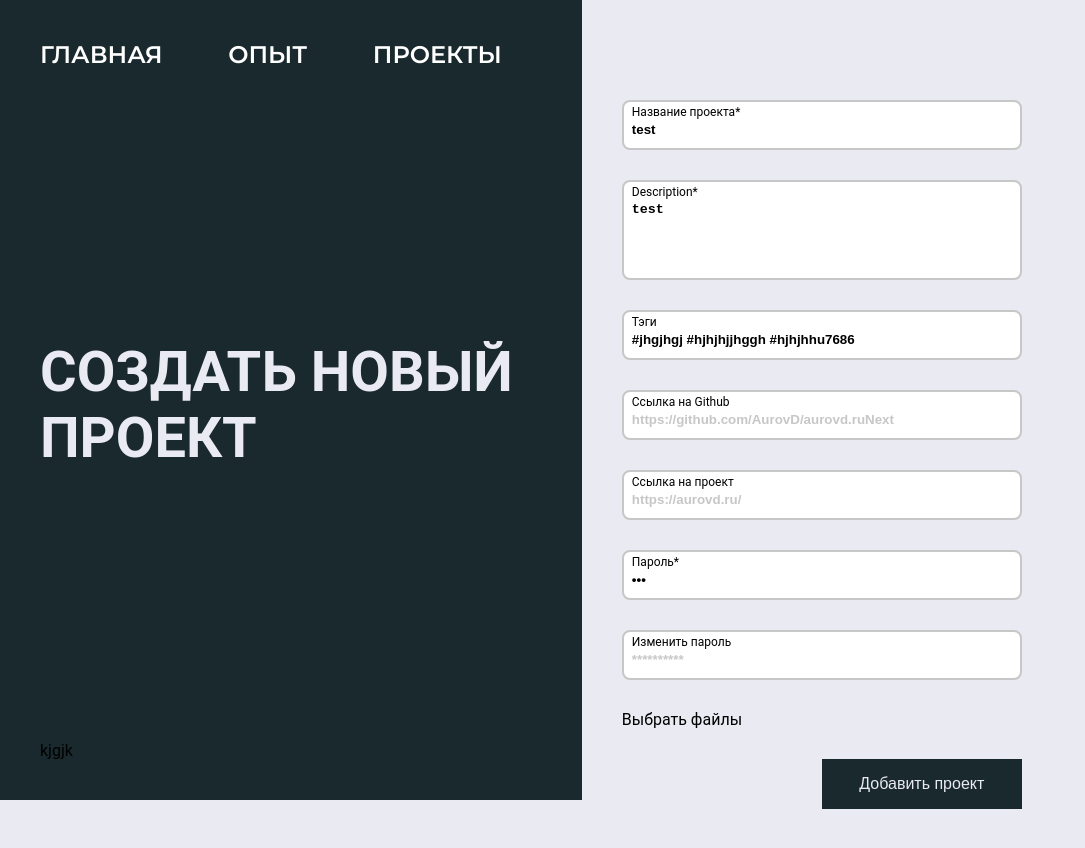
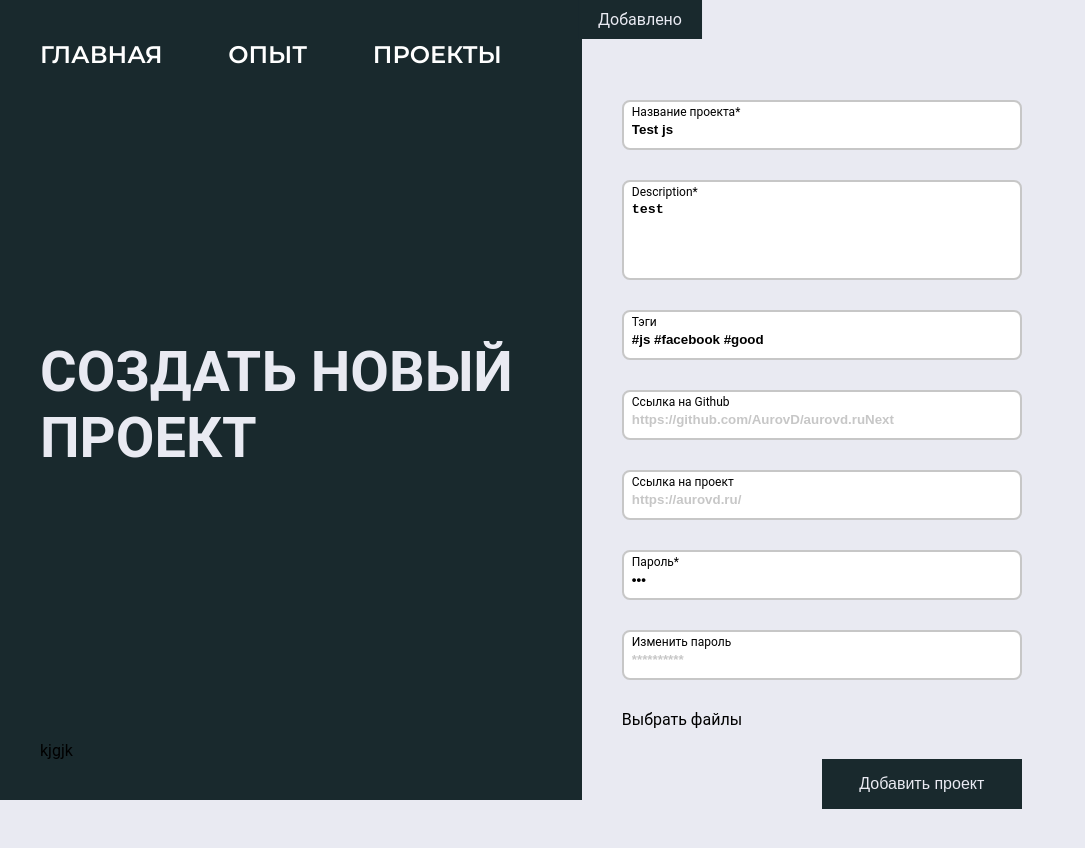
Before and after one commit to AurovD/aurovd.ruNext, a Next.js app: page /create in a window 1280 px wide. Shown: the top 848 px of the page, without its empty margins (0-1085 px from the left). Built offline with nearby package versions, Linux system fonts and the light colour scheme; a web font is replaced by a local one.

Commit message:
toast messages after creating

```diff
--- a/api/ProjectsApi.ts
+++ b/api/ProjectsApi.ts
@@ -1,4 +1,5 @@
 import {IProject} from "../types/types";
+import {IMessage} from "../types/types";
 import { AxiosInstance } from 'axios';
 
 export const ProjectsApi = (instance: AxiosInstance) => {
@@ -7,9 +8,9 @@ export const ProjectsApi = (instance: AxiosInstance) => {
             const { data } = await instance.get('/projects?offset=' + offset);
             return data;
         },
-        createProject: async (body): Promise<IProject> => {
-            const { data } = await instance.post('/project', body);
-            return data;
+        createProject: async (body)  => {
+            const {data, status}  = await instance.post('/project', body);
+            return {msg: data.msg, status: status};
         }
     };
 };
--- a/components/Create/index.tsx
+++ b/components/Create/index.tsx
@@ -8,6 +8,7 @@ import {MyTextArea} from "../UI/Forms/TextArea";
 import {IProject} from "../../types/types";
 import {ProjectsApi} from "../../api/ProjectsApi";
 import {Axios} from "../../axios/axios";
+import {Toast} from "../UI/Toast";
 
 
 // interface Values {
@@ -37,6 +38,10 @@ import {Axios} from "../../axios/axios";
 
 export const CreateProject = () => {
     const [files, setFiles] = useState<string>("Выбрать файлы");
+    const [msg, setMsg] = useState({
+        msg: 'Добавлено',
+        status: 200
+    });
 
 
     const filesHandle = (files: FileList) => {
@@ -49,9 +54,9 @@ export const CreateProject = () => {
         <div className={'d-flex justify-content-start ml-40 mb-50'}>
             <Formik
                 initialValues={{
-                    title: 'test',
+                    title: 'Test js',
                     description: 'test',
-                    tags: '#jhgjhgj #hjhjhjjhggh #hjhjhhu7686',
+                    tags: '#js #facebook #good',
                     link: '',
                     github: '',
                     password: '123',
@@ -85,9 +90,14 @@ export const CreateProject = () => {
                         fd.append(k, typeof values[k] === "string" ? values[k] : JSON.stringify(values[k]));
                     }
                     setSubmitting(false);
-                    ProjectsApi(Axios).createProject(fd).then(async (r: any) => {
-                            // r = await r.json();
-                            console.log(r)
+                    ProjectsApi(Axios).createProject(fd).then(async (res: { msg: string, status?: number }) => {
+                            setMsg({msg: res.msg, status: res.status});
+                            setTimeout(() => {
+                                setMsg({
+                                    msg: '',
+                                    status: null
+                                });
+                            }, 5000);
                     });
                 }}>
                 {(formProps) => (
@@ -117,6 +127,7 @@ export const CreateProject = () => {
                         <ErrorMessage name="previews" />
 
                         <button type="submit">Добавить проект</button>
+                        {msg.status && <Toast msg={msg.msg} status={msg.status}/>}
                     </Form>
                 )}
             </Formik>
--- a/components/ProjectCard/index.tsx
+++ b/components/ProjectCard/index.tsx
@@ -6,11 +6,11 @@ import {IProjects} from "../../types/types";
 interface Project {
     project: IProjects;
 }
-//TODO получить тэги
+
 export const ProjectCard: React.FC<Project> = ({project}) => {
     return (
         <div className={clsx("border-box", styles.card)}>
-            <img src={"/projects_images/preview-Tvf7VH1642528075548.jpeg"} alt={project.title}/>
+            <img src={"/hat-5.jpg"} alt={project.title}/>
             <div>
                 <h2 className={clsx(styles.card__title)}>Test</h2>
                 <p>{project.Tags && project.Tags.map(tag => <span key={tag.id}>{tag.title}</span>)}</p>
--- a/components/UI/Forms/TextArea/TextArea.module.scss
+++ b/components/UI/Forms/TextArea/TextArea.module.scss
@@ -1,5 +1,5 @@
 .form_textarea {
-  width: 400px;
+  //width: 400px;
   height: 100px;
   textarea {
     box-sizing: border-box;
--- a/components/UI/Forms/TextInput/TextInput.module.scss
+++ b/components/UI/Forms/TextInput/TextInput.module.scss
@@ -1,5 +1,5 @@
 .form_input {
-  width: 400px;
+  //width: 400px;
   height: 50px;
   input {
     box-sizing: border-box;
--- /dev/null
+++ b/components/UI/Toast/Toast.module.scss
@@ -0,0 +1,9 @@
+.toast {
+  position: fixed;
+  top: 0;
+  left: 50%;
+  transform: translate(-50%);
+  background-color: #19292D;
+  padding: 10px 20px;
+  color: #E9EAF2;
+}
--- /dev/null
+++ b/components/UI/Toast/index.tsx
@@ -0,0 +1,18 @@
+import React from 'react';
+import clsx from "clsx";
+import styles from './Toast.module.scss';
+
+interface IMsg {
+    msg: string;
+    status?: number
+}
+
+export const Toast: React.FC<IMsg> = ({msg, status}) => {
+    console.log(msg, status);
+    //TODO ширина инпутов
+    return (
+        <div className={clsx(styles.toast)}>
+            {msg}
+        </div>
+    )
+};
--- a/types/types.ts
+++ b/types/types.ts
@@ -20,3 +20,7 @@ export interface IProjects {
     updatedAt: string;
     Tags?: Array<{id: number, title: string}>
 }
+export interface IMessage{
+    data: {msg: string};
+    status: number;
+}
```
Also changed, not shown: 1 other file (tests, documents, lock files or other folders).
